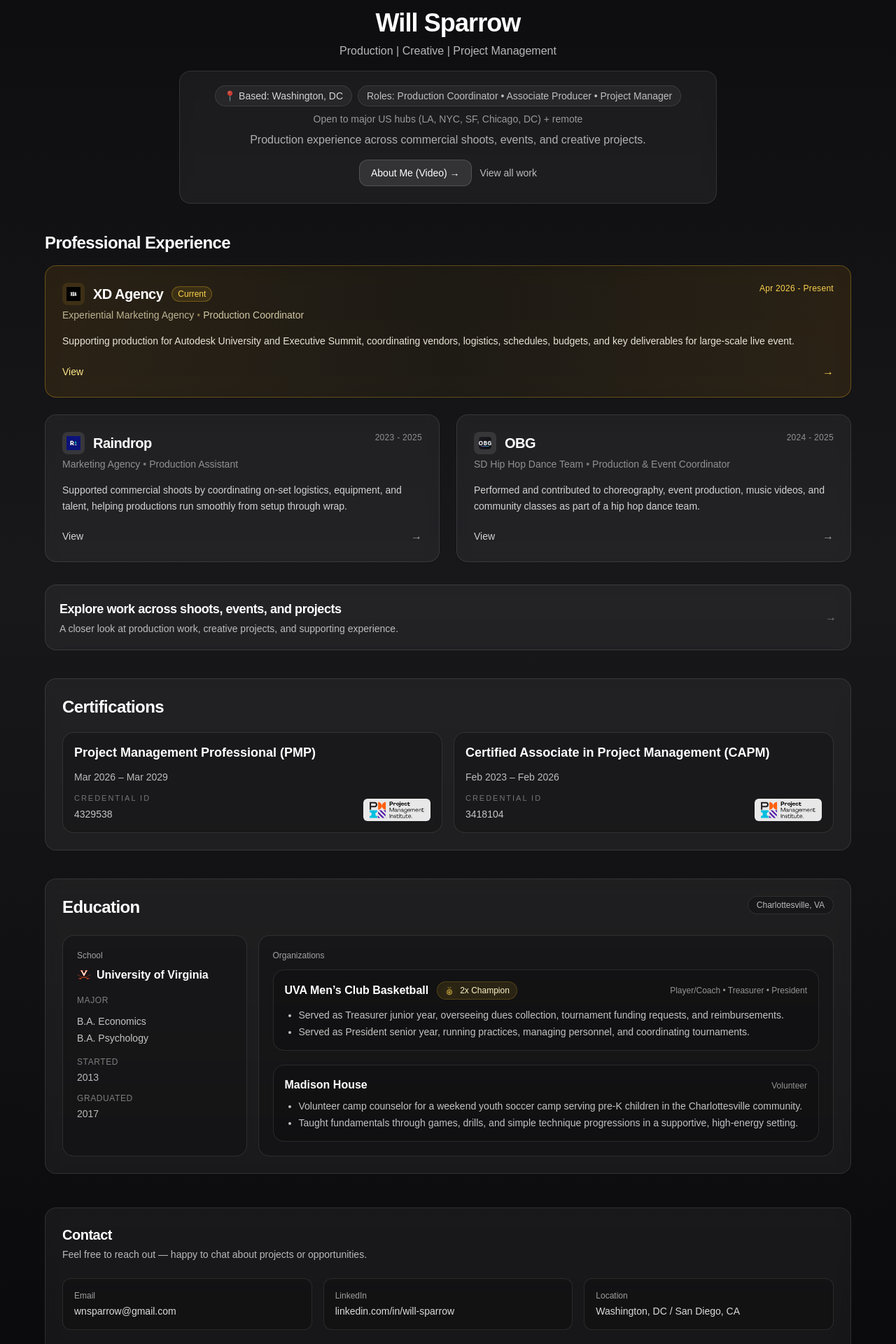
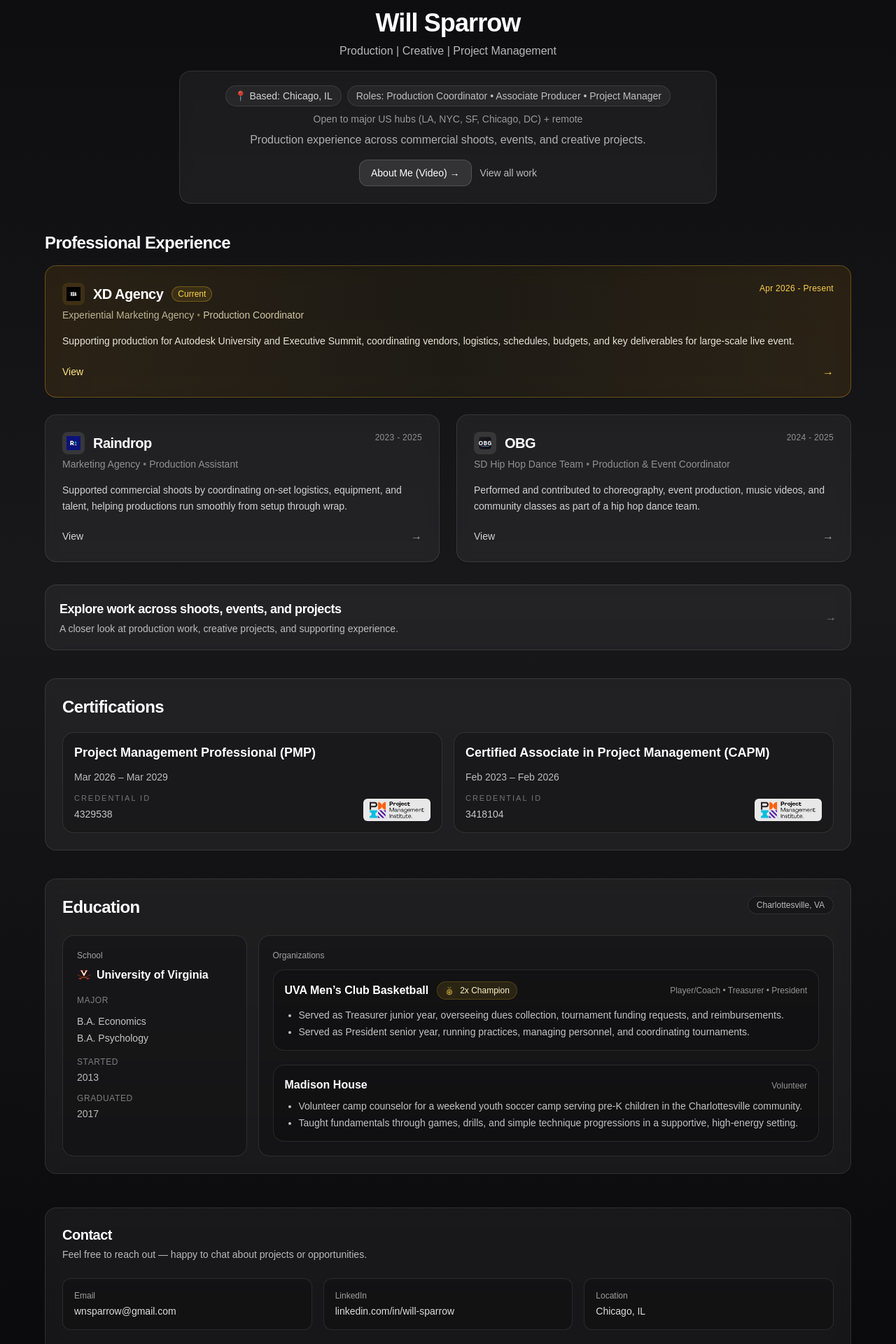
Before and after one commit to wnsparrow/wills-portfolio, a Next.js app: page / in a window 1280 px wide. Shown: the part 360-2280 px from the top of the page at 70% size. Built offline with nearby package versions, Linux system fonts and the light colour scheme.

Commit message:
updated location to chicago

```diff
--- a/src/app/page.tsx
+++ b/src/app/page.tsx
@@ -39,7 +39,7 @@
           <div className="mt-1 flex flex-col items-center gap-2">
             <div className="flex flex-wrap items-center justify-center gap-2 text-xs sm:text-sm">
               <span className="rounded-full border border-white/10 bg-white/5 px-3 py-1 text-white/80">
-                📍 Based: Washington, DC
+                📍 Based: Chicago, IL
               </span>
               <span className="rounded-full border border-white/10 bg-white/5 px-3 py-1 text-white/70">
                 Roles: Production Coordinator • Associate Producer • Project Manager
@@ -382,7 +382,7 @@
               <div className="rounded-xl border border-white/10 bg-black/20 p-4">
                 <p className="text-xs text-white/60">Location</p>
                 <p className="mt-1 text-sm text-white/85">
-                  Washington, DC / San Diego, CA
+                  Chicago, IL
                 </p>
               </div>
             </div>
```
